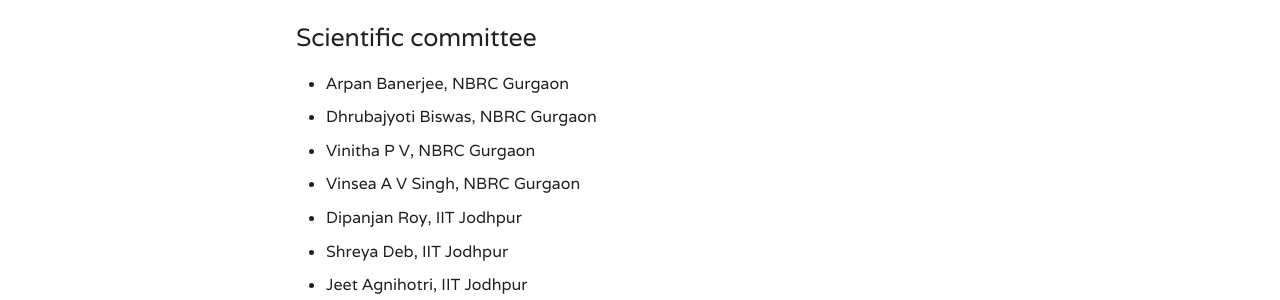
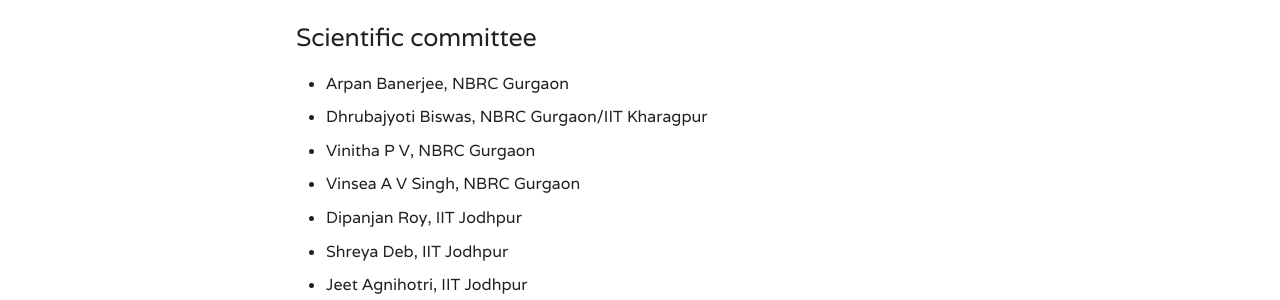
Before and after one commit to BraiNDyMeeting/v2026, an MkDocs documentation site: the page built from docs/team.md, in a window 1280 px wide and 990 px high. Shown: the part 495-795 px from the top of the window. Built offline with MkDocs 1.6.1 and Material for MkDocs 9.7.7, drawn with Linux system fonts in a browser that asks for light colours.

Commit message:
Some changes to website

```diff
--- a/docs/team.md
+++ b/docs/team.md
@@ -13,7 +13,7 @@
 ## Scientific committee
 
 - Arpan Banerjee, NBRC Gurgaon
-- Dhrubajyoti Biswas, NBRC Gurgaon
+- Dhrubajyoti Biswas, NBRC Gurgaon/IIT Kharagpur
 - Vinitha P V, NBRC Gurgaon
 - Vinsea A V Singh, NBRC Gurgaon
 - Dipanjan Roy, IIT Jodhpur
```
Also changed, not shown: site/search/search_index.json, site/team/index.html.
